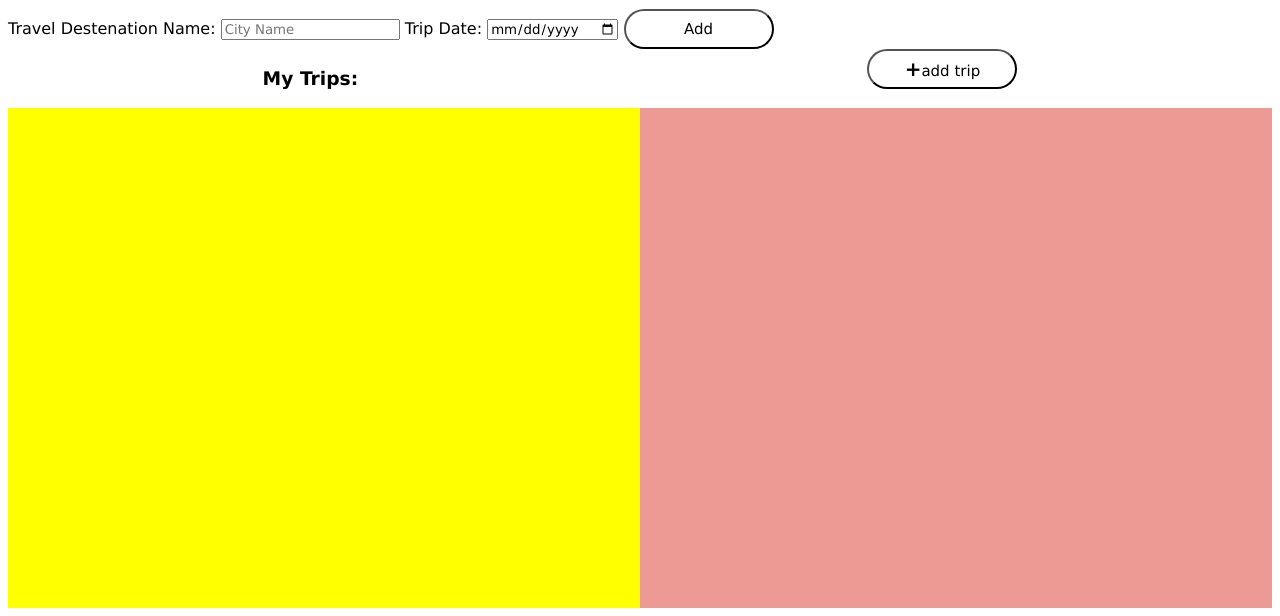
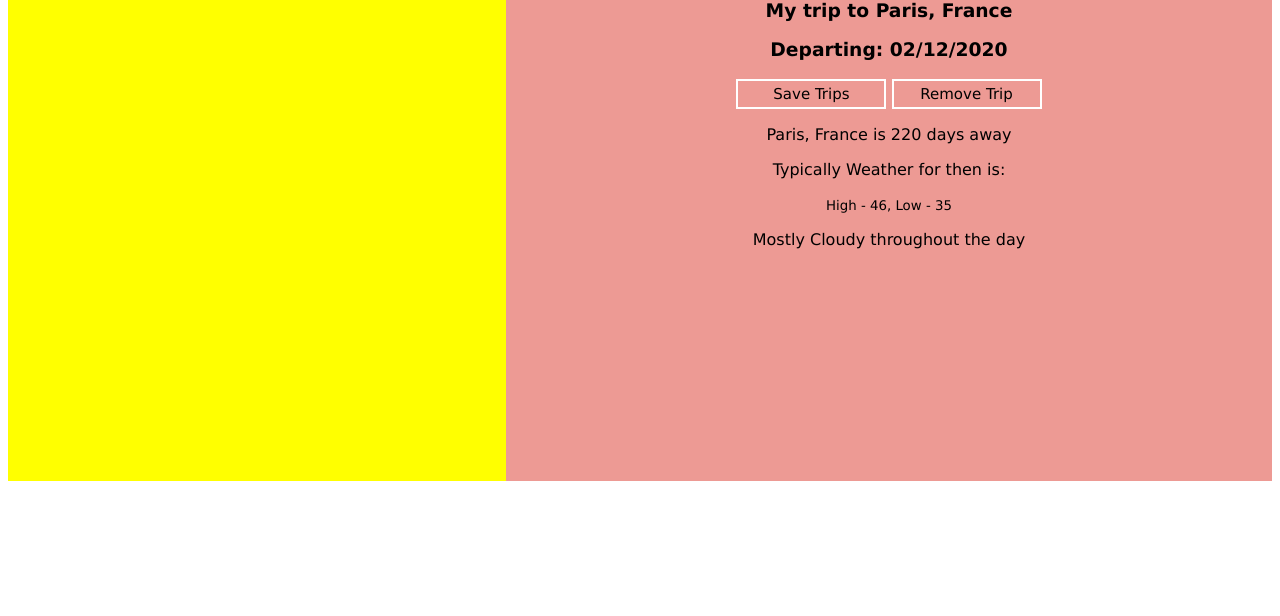
Before and after one commit to abdulazizasiri/travelApp, a website built with webpack: page src/client/views/index.html in a window 1280 px wide. Shown: the part 187-803 px from the top of the page. Built offline with nearby package versions, Linux system fonts and the light colour scheme; a web font is replaced by a local one.

Commit message:
created the image card and info card for the added trip

```diff
--- a/src/client/index.js
+++ b/src/client/index.js
@@ -2,7 +2,8 @@
  // import { travelImage } from "./media/travelimage"
  import "./styles/header.scss"
  import "./styles/main.scss"
-
+ import "./styles/modal.scss"
+ import "./styles/footer.scss"
  export {
      showPopup
  }
--- a/src/client/views/index.html
+++ b/src/client/views/index.html
@@ -40,8 +40,23 @@
 
     <div class="trips">
         <div class="cardgrid">
-            <div class="imagepart"> </div>
-            <div class="infopart"> </div>
+            <div class="imagepart">
+                <div class="image">
+                    sdds
+                </div>
+            </div>
+            <div class="infopart">
+                <h3>My trip to Paris, France</h3>
+                <h3>Departing: 02/12/2020 </h3>
+                <div class="changeBtn">
+                    <button> Save Trips </button>
+                    <button> Remove Trip </button>
+                </div>
+                <p>Paris, France is 220 days away</p>
+                <p>Typically Weather for then is: </p>
+                <small> High - 46, Low - 35 </small>
+                <p> Mostly Cloudy throughout the day</p>
+            </div>
 
         </div>
     </div>
```
